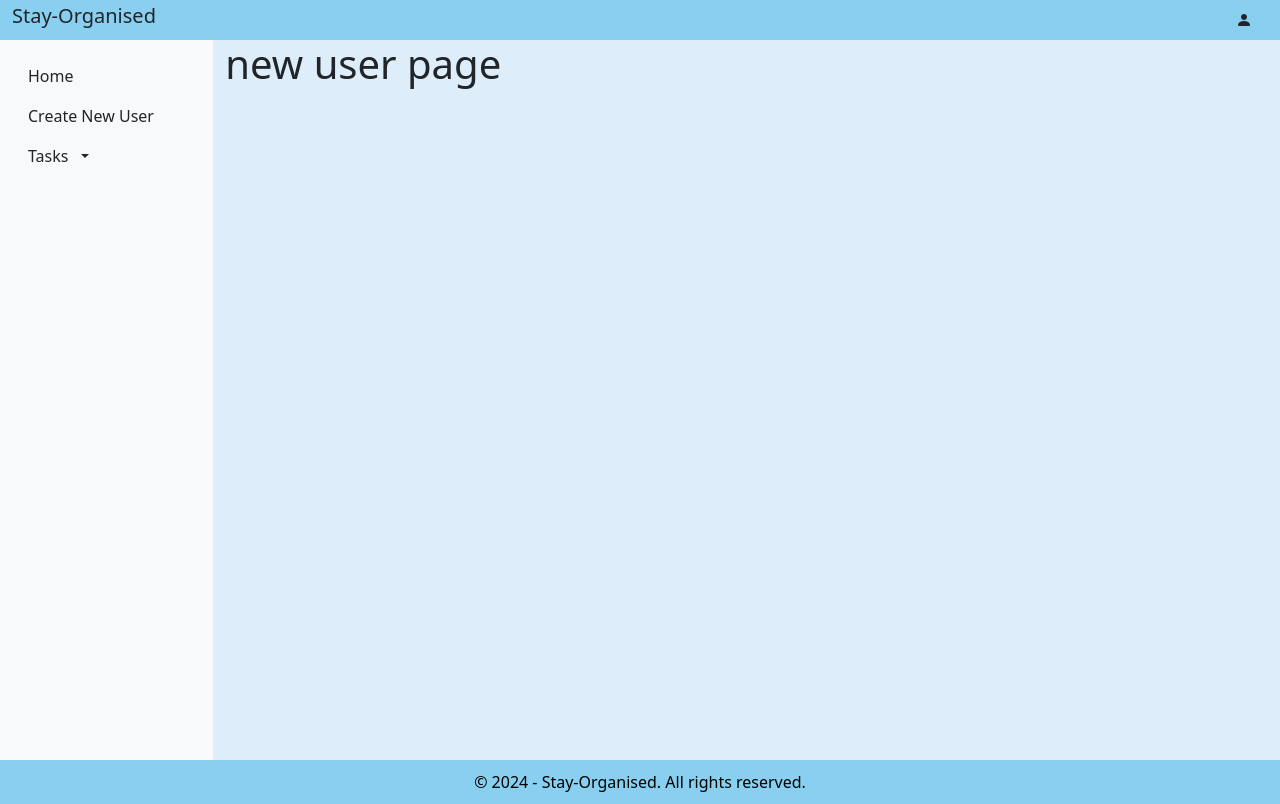
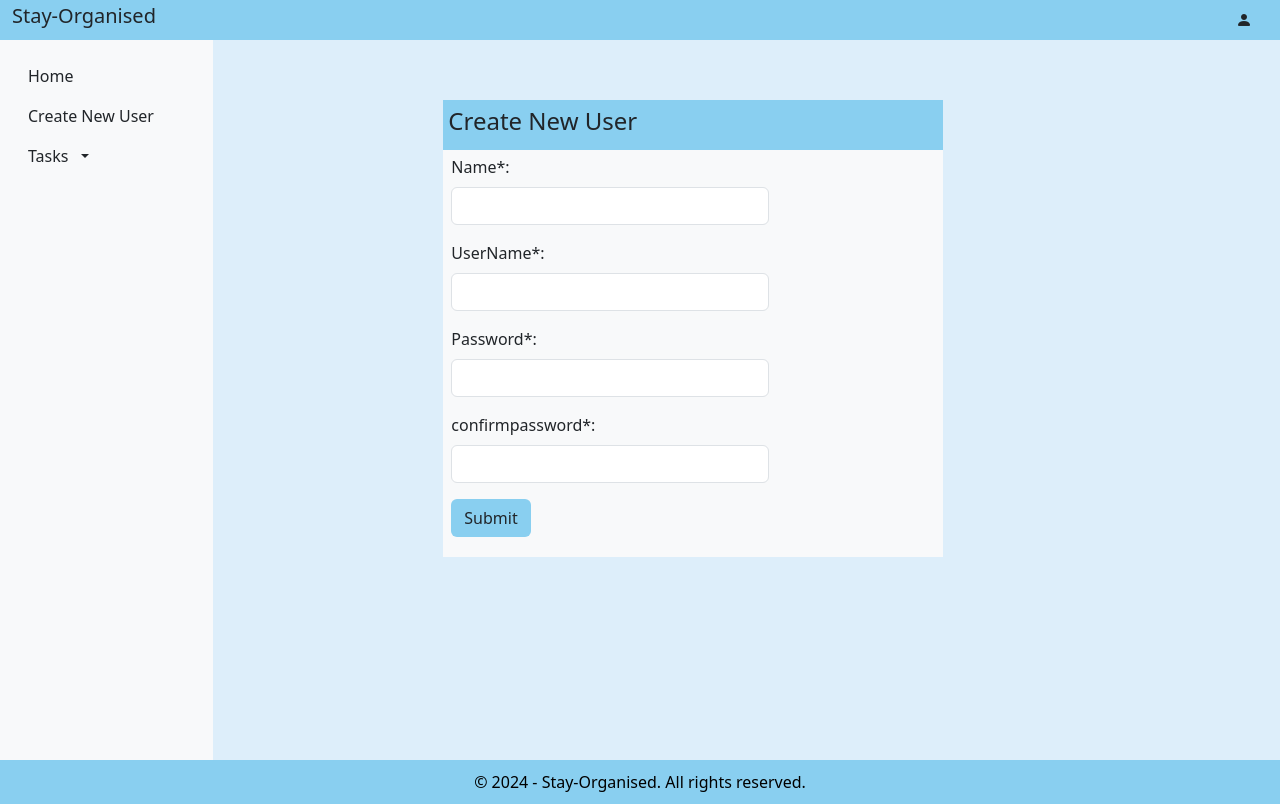
Before and after one commit to gopjivi/stay-organized-react, a React (Create React App) app: page /newuser in a window 1280 px wide. Built offline with nearby package versions, Linux system fonts and the light colour scheme.

Commit message:
new user creation done

```diff
--- a/src/App.js
+++ b/src/App.js
@@ -20,9 +20,9 @@ function App() {
     <div className="bgcolor">
       <Header></Header>
       <div className="container-fluid navbarheight">
-        <div class="row">
+        <div className="row">
           <Sidebar></Sidebar>
-          <div class="col-md-9">
+          <div className="col-md-9">
             <Routes>
               <Route path="/" element={<Home />} />
               <Route path="/newuser" element={<Newuser />} />
--- a/src/components/newuser.js
+++ b/src/components/newuser.js
@@ -1,7 +1,151 @@
-export default function newuser() {
+import { useState } from "react";
+import css from "./newuser.module.css";
+import { createNewuser } from "../services/userService";
+import { checkUserName } from "../services/userService";
+
+export default function Newuser() {
+  const [user, setUser] = useState({
+    name: "",
+    username: "",
+    password: "",
+    confirmpassword: "",
+  });
+  const [errors, setErrors] = useState({});
+
+  async function handleSubmit(e) {
+    e.preventDefault();
+    debugger;
+    if (validateUser()) {
+      try {
+        await createNewuser(user);
+        alert("New User Created Successfully");
+        setUser({
+          name: "",
+          username: "",
+          password: "",
+          confirmpassword: "",
+        });
+      } catch (e) {
+        console.error("Error:", e);
+      }
+    }
+  }
+
+  async function validateUser() {
+    const validationErrors = {};
+
+    if (!user.name.trim()) {
+      validationErrors.name = " Name is Required";
+    }
+    if (!user.username.trim()) {
+      validationErrors.username = "UserName is Required";
+    } else {
+      const response = await checkUserName(user.username.trim());
+      console.log(response);
+      if (!response.available) {
+        validationErrors.username = "UserName already exists";
+      }
+    }
+
+    if (!user.password.trim()) {
+      validationErrors.password = "Password is Required";
+    } else if (user.password.length < 6) {
+      validationErrors.password = "Password should be atleast 6 charactors";
+    }
+
+    if (!user.confirmpassword.trim()) {
+      validationErrors.confirmpassword = "ConfirmPassword is Required";
+    } else if (user.confirmpassword.trim() !== user.password.trim()) {
+      validationErrors.confirmpassword = "Confirm Password not matched";
+    }
+    setErrors(validationErrors);
+
+    if (Object.keys(validationErrors).length === 0) {
+      return true;
+    } else {
+      return false;
+    }
+  }
+
   return (
-    <div>
-      <h1>new user page</h1>
+    <div className="centerdiv fixmargin">
+      <div className="divheader">
+        <h4 style={{ paddingTop: 7, paddingLeft: 5 }}>Create New User</h4>
+      </div>
+      <form className="row g-3 needs-validation tablediv">
+        <div className="col-md-8">
+          <label className="form-label">Name*:</label>
+          <input
+            type="text"
+            onChange={(e) => setUser({ ...user, name: e.target.value })}
+            className={
+              "form-control " + (errors.name ? css.borderred : css.borderblack)
+            }
+            value={user.name}
+          ></input>
+          <div>
+            {errors.name && <span className="text-danger">{errors.name}</span>}
+          </div>
+        </div>
+        <div className="col-md-8">
+          <label className="form-label">UserName*:</label>
+          <input
+            type="text"
+            onChange={(e) => setUser({ ...user, username: e.target.value })}
+            className={
+              "form-control " +
+              (errors.username ? css.borderred : css.borderblack)
+            }
+            value={user.username}
+          ></input>
+          <div>
+            {errors.username && (
+              <span className="text-danger">{errors.username}</span>
+            )}
+          </div>
+        </div>
+        <div className="col-md-8">
+          <label className="form-label">Password*:</label>
+          <input
+            type="password"
+            onChange={(e) => setUser({ ...user, password: e.target.value })}
+            className={
+              "form-control " +
+              (errors.password ? css.borderred : css.borderblack)
+            }
+            value={user.password}
+          ></input>
+          <div>
+            {errors.password && (
+              <span className="text-danger">{errors.password}</span>
+            )}
+          </div>
+        </div>
+        <div className="col-md-8">
+          <label className="form-label">confirmpassword*:</label>
+          <input
+            type="password"
+            onChange={(e) =>
+              setUser({ ...user, confirmpassword: e.target.value })
+            }
+            className={
+              "form-control " +
+              (errors.confirmpassword ? css.borderred : css.borderblack)
+            }
+            value={user.confirmpassword}
+          ></input>
+          <div>
+            {errors.confirmpassword && (
+              <span className="text-danger">{errors.confirmpassword}</span>
+            )}
+          </div>
+        </div>
+        <div className="col-md-12" style={{ marginBottom: 20 }}>
+          <button className="btn btn-blue" onClick={handleSubmit}>
+            Submit
+          </button>
+        </div>
+      </form>
     </div>
   );
 }
--- /dev/null
+++ b/src/components/newuser.module.css
@@ -0,0 +1,6 @@
+.borderred {
+  border-color: red;
+}
+.borderblack {
+  border-color: black;
+}
--- a/src/components/offcanvasheader.js
+++ b/src/components/offcanvasheader.js
@@ -7,14 +7,10 @@ import {
 } from "react-router-dom";
 
 export default function offcanvasheader() {
-  function ViewitemCanvas() {
-    var arrow = document.querySelector(".arrowforcanvas");
-    arrow.classList.toggle("rotate-down");
-  }
   return (
     <div
       className="offcanvas offcanvas-start d-md-block bg-light"
-      tabindex="-1"
+      tabIndex="-1"
       id="sidebar"
       aria-labelledby="sidebarLabel"
       style={{ width: 250 }}
@@ -56,7 +52,7 @@ export default function offcanvasheader() {
               href="#"
               id="navbarDarkDropdownMenuLink"
               role="button"
-              onclick="ViewitemCanvas()"
+              // onclick="ViewitemCanvas()"
               data-bs-toggle="dropdown"
               aria-expanded="false"
             >
--- /dev/null
+++ b/src/services/userService.js
@@ -0,0 +1,22 @@
+export async function createNewuser(user) {
+  return fetch("http://localhost:8083/api/users", {
+    method: "POST",
+    body: JSON.stringify(user),
+    headers: {
+      "Content-type": "application/json; charset=UTF-8",
+    },
+  }).then((response) => {
+    if (response.ok) return response.json();
+    throw response;
+  });
+}
+
+export function checkUserName(name) {
+  return fetch(`http://localhost:8083/api/username_available/${name}`, {
+    method: "GET",
+    credentials: "same-origin",
+  }).then((response) => {
+    if (response.ok) return response.json();
+    throw response;
+  });
+}
```
